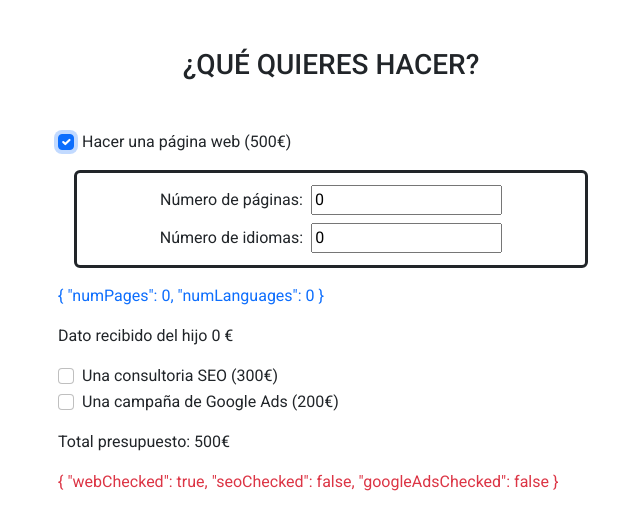
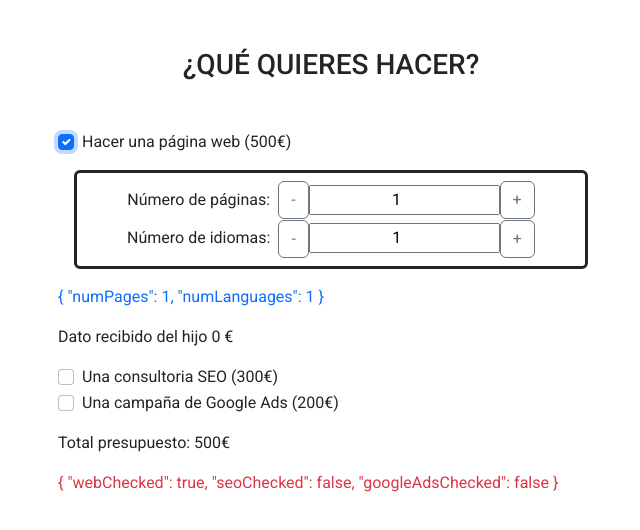
Before and after one commit to evarkitecta/app-budget-bst-material, an Angular app: page / in a window 1280 px wide. Both pictures are taken after a click on the checkbox "Hacer una página web (500€)". Shown: the top 530 px of the page, without its empty margins (24-664 px from the left). Built offline with nearby package versions, Linux system fonts and the light colour scheme.

Commit message:
Exercici 3

```diff
--- a/src/app/panel/panel.component.html
+++ b/src/app/panel/panel.component.html
@@ -19,15 +19,17 @@
 
 <div class="m-3 p-2 border rounded-2 border-3 border-dark text-center">
   <form [formGroup]="webPanelForm">
-    <div>
+    <div class=" form-group">
       <label for="numPages" class="col-form-label me-2">Número de páginas: </label>
-      <!-- Me da error al añadir: (change)="calculateBudget(webPanelPrice)" -->
-      <input type="number" formControlName="numPages" (change)="panelPrice()">
+      <button type="button" class=" rounded btn btn-outline-secondary" (click)="reduceNumPages()"> - </button>
+      <input type="number" class="text-center" formControlName="numPages" (change)="panelPrice()">
+      <button type="button" class=" rounded btn btn-outline-secondary" (click)="increaseNumPages()"> + </button>
     </div>
-    <div>
+    <div class="form-group">
       <label for="numLanguages" class="col-form-label me-2">Número de idiomas: </label>
-      <!-- Me da error al añadir: (change)="calculateBudget(webPanelPrice)" -->
-      <input type="number" formControlName="numLanguages" (change)="panelPrice()">
+      <button type="button" class=" rounded btn btn-outline-secondary" (click)="reduceNumLanguages()"> - </button>
+      <input type="number" class="text-center" formControlName="numLanguages" (change)="panelPrice()">
+      <button type="button" class=" rounded btn btn-outline-secondary" (click)="increaseNumLanguages()"> + </button>
     </div>
   </form>
   <!-- <button (click)="calculatePrice()">Calcular precio</button> -->
--- a/src/app/panel/panel.component.ts
+++ b/src/app/panel/panel.component.ts
@@ -16,10 +16,13 @@ export class PanelComponent implements OnInit {
   constructor(private fb: FormBuilder, private webPanelService: CalculateBudgetService) {
     //Formulario
     this.webPanelForm = this.fb.group({
-      numPages: [0],
-      numLanguages: [0],
+      numPages: [1],
+      numLanguages: [1],
     });
-
+    this.panelPrice();
+    this.webPanelForm.valueChanges.subscribe(() => {
+      this.panelPrice();
+    });
     // this.webPanelForm.valueChanges.subscribe(() => {
     //   const webPanelPrice = this.webPanelService.calculateWebPanel(this.webPanelForm.value.numPages, this.webPanelForm.value.numLanguages);
     //   this.addPanelPrice.emit(webPanelPrice);
@@ -41,10 +44,43 @@ export class PanelComponent implements OnInit {
     // console.log(webPanelPrice)
   }
   panelPrice() {
-    const numPages: number = this.webPanelForm.get("numPages")?.value;
-    const numLanguages: number = this.webPanelForm.get("numLanguages")?.value;
-    const webPanelPrice = this.webPanelService.calculateWebPanel(numPages, numLanguages);
+    let numPages: number = this.webPanelForm.get("numPages")?.value;
+    let numLanguages: number = this.webPanelForm.get("numLanguages")?.value;
+    let webPanelPrice = this.webPanelService.calculateWebPanel(numPages, numLanguages);
     this.addPanelPrice.emit(webPanelPrice);
   }
 
+  // Exercici 3
+  increaseNumPages() {
+    let numPages = this.webPanelForm.get('numPages')?.value;
+    this.webPanelForm.get('numPages')?.setValue(++numPages);
+    this.panelPrice();
+  }
+
+  reduceNumPages() {
+    let numPages = this.webPanelForm.get('numPages')?.value;
+
+    if (numPages > 1) {
+      this.webPanelForm.get('numPages')?.setValue(--numPages)
+
+    };
+    this.panelPrice();
+  }
+
+
+  increaseNumLanguages() {
+    let numLanguages = this.webPanelForm.get('numLanguages')?.value;
+    this.webPanelForm.get('numLanguages')?.setValue(++numLanguages);
+    this.panelPrice();
+  }
+
+
+  reduceNumLanguages() {
+    let numLanguages = this.webPanelForm.get('numLanguages')?.value;
+    if (numLanguages > 1) {
+      this.webPanelForm.get('numLanguages')?.setValue(--numLanguages)
+    };
+    this.panelPrice();
+  }
+
 }
```
